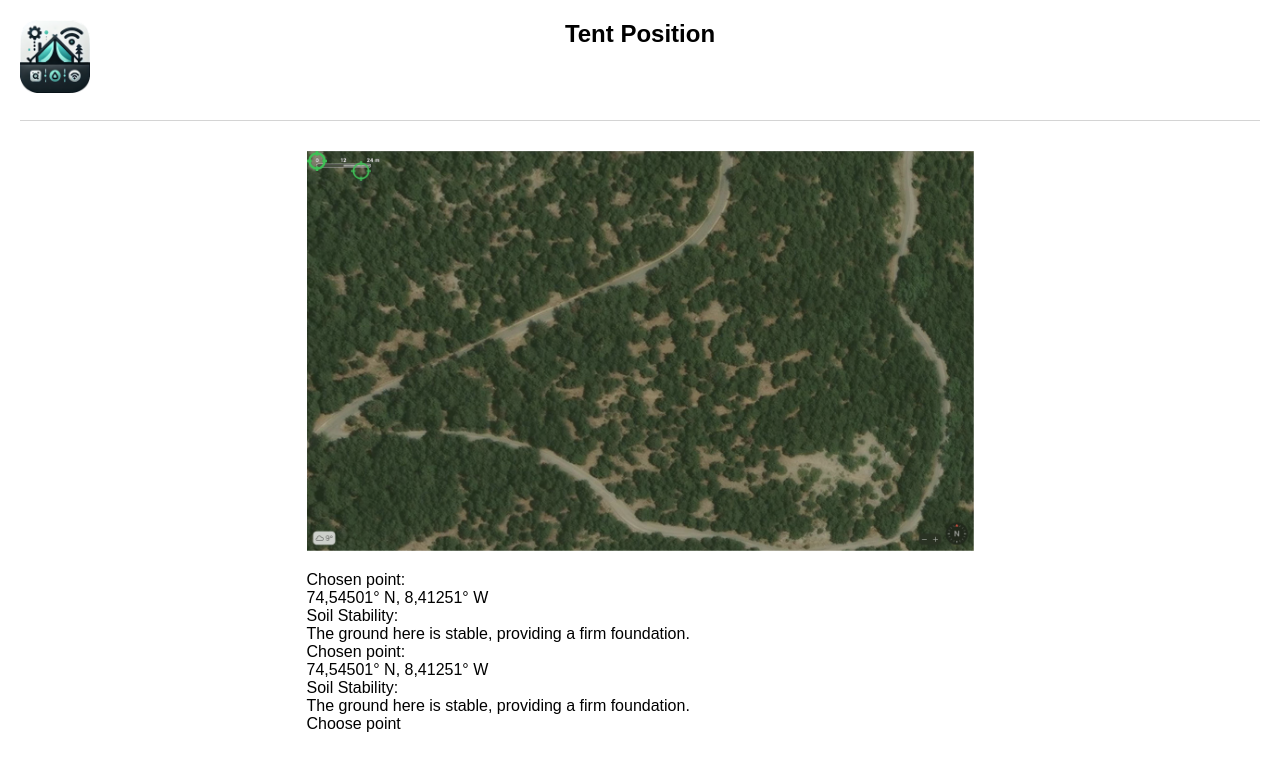
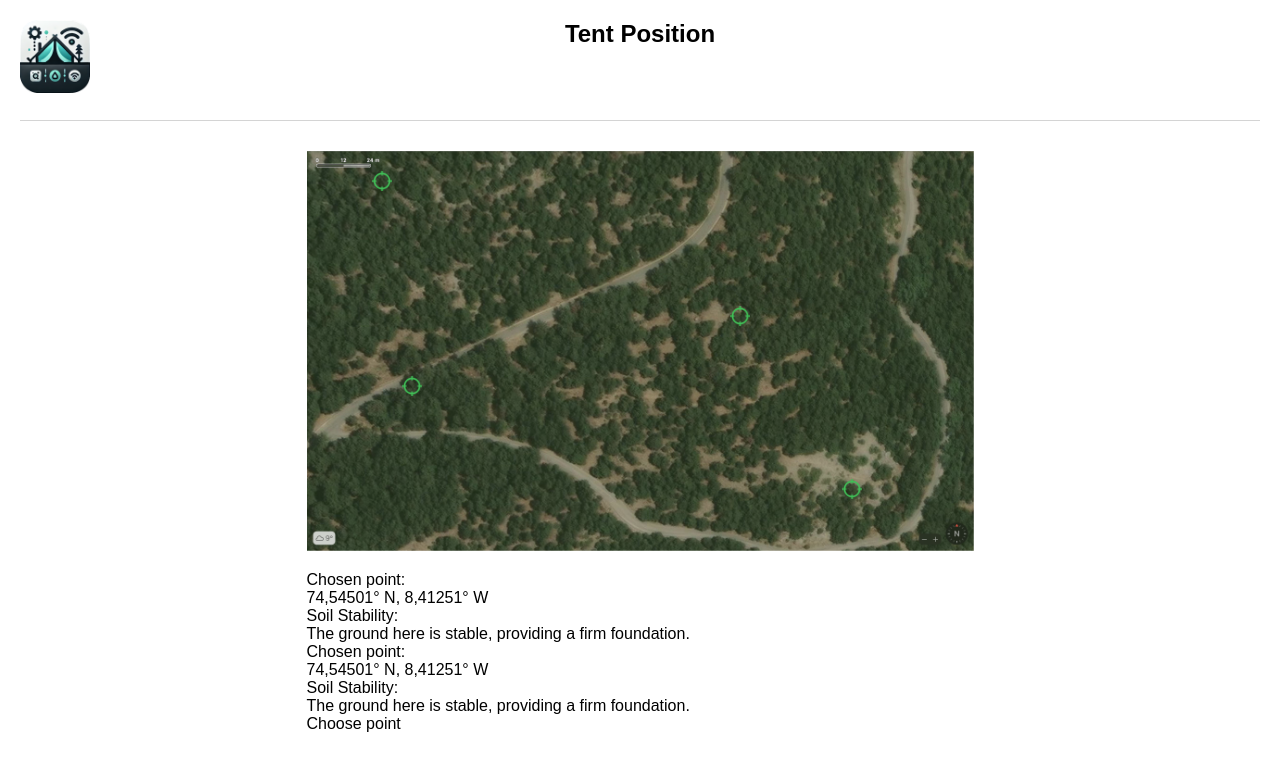
Before and after one commit to dimitry-lzs/hciWeb, a React app: page /tent-position in a window 1280 px wide. Shown: the top 768 px of the page. Built offline with nearby package versions, Linux system fonts and the light colour scheme.

Commit message:
place points

```diff
--- a/src/pages/TentPosition/TentPosition.less
+++ b/src/pages/TentPosition/TentPosition.less
@@ -32,8 +32,20 @@
                 background-position: center;
 
                 &.first {
-                    top: 10px;
-                    left: 44px;
+                    top: 20px;
+                    left: 65px;
+                }
+                &.second {
+                    top: 155px;
+                    left: 423px;
+                }
+                &.third {
+                    top: 225px;
+                    left: 95px;
+                }
+                &.fourth {
+                    top: 328px;
+                    left: 535px;
                 }
             }
         }
--- a/src/pages/TentPosition/index.tsx
+++ b/src/pages/TentPosition/index.tsx
@@ -11,9 +11,9 @@ export default function TentPosition() {
                 <div className='MapContainer'>
                     <div className='Map'>
                         <div className='MapPoint first' />
-                        <div className='MapPoint 2' />
-                        <div className='MapPoint 3' />
-                        <div className='MapPoint 4' />
+                        <div className='MapPoint second' />
+                        <div className='MapPoint third' />
+                        <div className='MapPoint fourth' />
                     </div>
                     <div className='MapControls'>
                         <div className='InfoContainer'>
```
